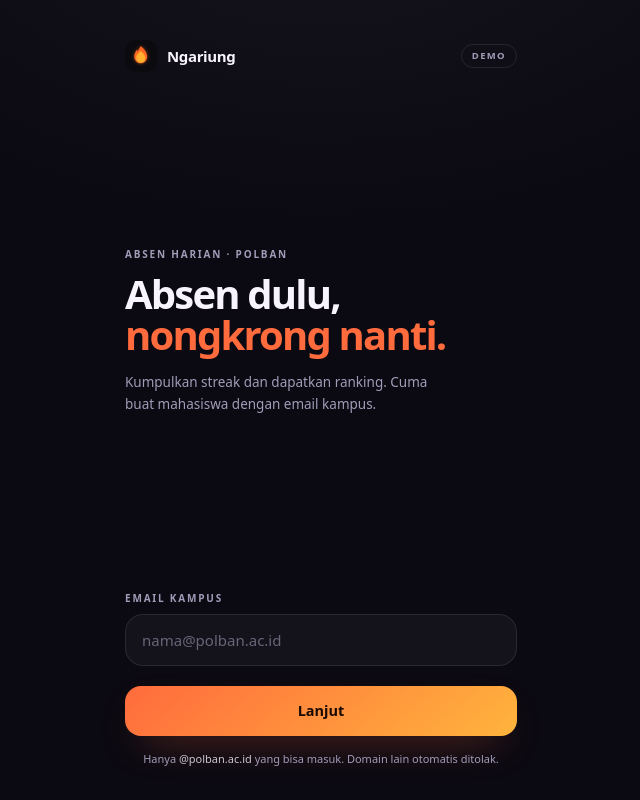
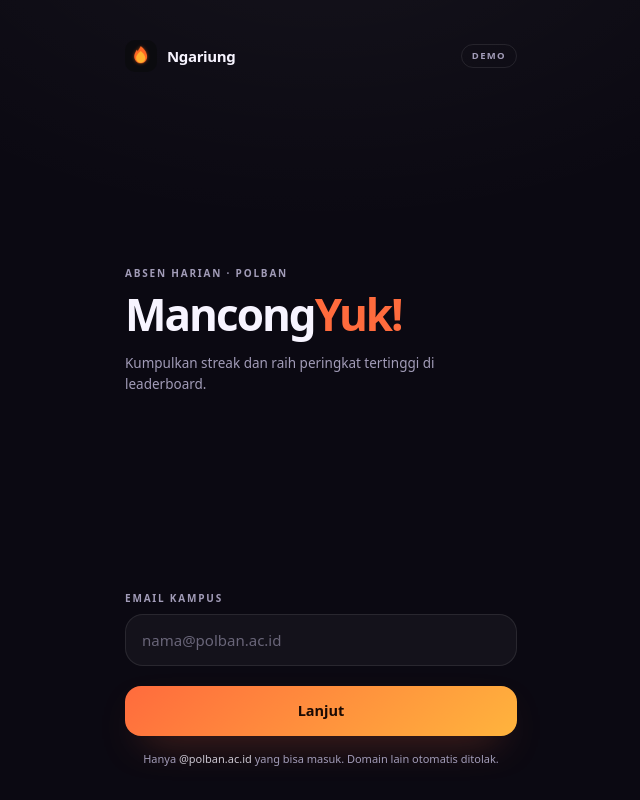
Before and after one commit to Nnaely/ngariung, a Next.js app: page /login in a window 1280 px wide. Shown: the whole page, without its empty margins (319-959 px from the left). Built offline with nearby package versions, Linux system fonts and the light colour scheme.

Commit message:
Copy Login

```diff
--- a/app/login/page.tsx
+++ b/app/login/page.tsx
@@ -97,14 +97,11 @@ export default function LoginPage() {
 
       <div className="flex flex-1 flex-col justify-center py-8">
         <p className="eyebrow">Absen harian · Polban</p>
-        <h1 className="mt-3 text-[40px] font-bold leading-[1.02] tracking-[-0.045em]">
-          Absen dulu,
-          <br />
-          <span className="text-flame">nongkrong nanti.</span>
+        <h1 className="mt-3 text-[44px] font-extrabold leading-[0.98] tracking-[-0.045em]">
+          Mancong<span className="text-flame">Yuk!</span>
         </h1>
         <p className="mt-4 max-w-[320px] text-[13.5px] leading-relaxed text-muted">
-          Kumpulkan streak dan dapatkan ranking. Cuma buat mahasiswa dengan email
-          kampus.
+          Kumpulkan streak dan raih peringkat tertinggi di leaderboard.
         </p>
       </div>
 
```
Also changed, not shown: shots/01-login-crop.png.
